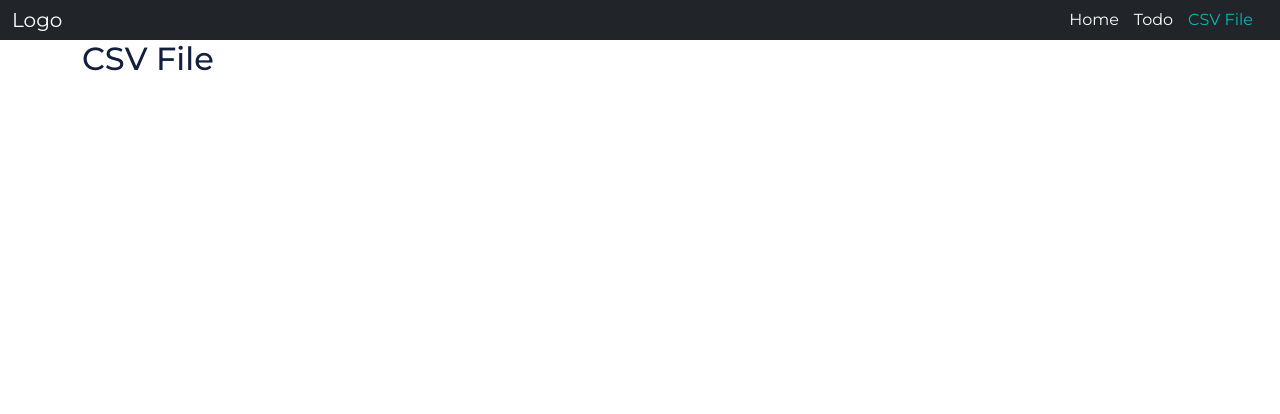
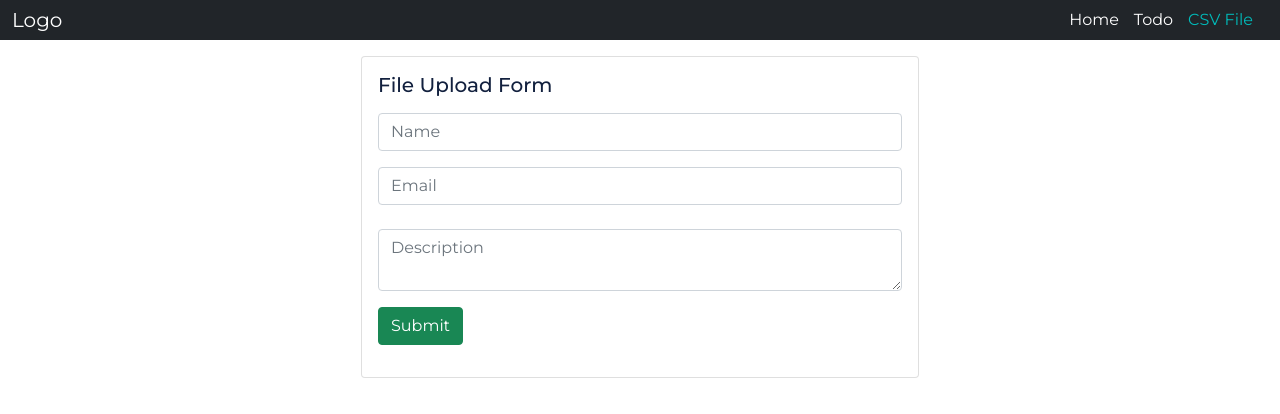
Before and after one commit to jakdev047/property-web, a React (Create React App) app: page /csv-file in a window 1280 px wide. Shown: the top 414 px of the page. Built offline with nearby package versions, Linux system fonts and the light colour scheme.

Commit message:
csv layout

```diff
--- /dev/null
+++ b/src/components/CsvForm.js
@@ -0,0 +1,57 @@
+import React, { } from 'react';
+import { Form, Formik } from 'formik';
+import * as Yup from 'yup';
+import FormikControl from '../components/FormikControl';
+
+const CsvForm = props => {
+    const initialValues = {
+        name: '',
+        email: '',
+        description: ''
+    }
+    const validationSchema = Yup.object({
+        name: Yup.string().required('name is required'),
+        email: Yup.string().email('Invalid Email Formate').required('Email is required'),
+        description: Yup.string().required('Description is required')
+    });
+    const onSubmit = (values, onSubmitProps) => {
+        onSubmitProps.setSubmitting(false);
+        onSubmitProps.resetForm();
+        console.log(values);
+    }
+    return (
+        <div>
+            <Formik
+                initialValues={initialValues}
+                validationSchema={validationSchema}
+                onSubmit={onSubmit}
+                enableReinitialize
+            >
+                {
+                    formik => {
+                        return (
+                            <Form>
+                                <div className="form-group my-3">
+                                    <FormikControl control="input" type="text" name="name" placeholder="Name " />
+                                </div>
+                                <div className="form-group">
+                                    <FormikControl control="input" type="email" name="email" placeholder="Email " />
+                                </div>
+                                <div className="form-group">
+                                    <FormikControl control="textarea" name="description" placeholder="Description " />
+                                </div>
+                                <div className="form-group my-3">
+                                    <button type="submit" className="btn btn-success" disabled={!formik.isValid || formik.isSubmitting}>
+                                        Submit
+                                    </button>
+                                </div>
+                            </Form>
+                        )
+                    }
+                }
+            </Formik>
+        </div>
+    )
+};
+
+export default CsvForm;
--- /dev/null
+++ b/src/components/FormController/Textarea.js
@@ -0,0 +1,16 @@
+import React from 'react';
+import { ErrorMessage, Field } from 'formik';
+import TextError from '../TextError';
+
+const Textarea = props => {
+    const { label,name,...rest } = props;
+    return (
+        <div>
+            <label htmlFor={name}>{label}</label>
+            <Field as='textarea' id={name} name={name} {...rest} className="form-control"/>
+            <ErrorMessage name={name} component={TextError} />
+        </div>
+    )
+}
+
+export default Textarea;
--- a/src/components/FormikControl.js
+++ b/src/components/FormikControl.js
@@ -1,5 +1,6 @@
 import React from 'react';
 import Input from "./FormController/Input";
+import Textarea from './FormController/Textarea';
 
 const FormikControl = props => {
 
@@ -8,6 +9,8 @@ const FormikControl = props => {
     switch (control) {
         case 'input':
             return <Input {...rest} />
+            case 'textarea':
+                return <Textarea {...rest} />
         default:
             return null;
     }
--- a/src/pages/CsvFile.js
+++ b/src/pages/CsvFile.js
@@ -1,9 +1,24 @@
 import React from 'react';
+import CsvForm from '../components/CsvForm';
 
 const CsvFile = () => {
     return (
-        <div className="container">
-            <h2>CSV File</h2>
+        <div className="container my-3">
+            <div className="offset-md-3 col-md-6">
+                <div className="card">
+                    <div className="card-body">
+                        <h5 className="card-title">File Upload Form</h5>
+                        <CsvForm />
+                        <ul className="list-group list-group-flush">
+                            {/* {
+                                todoObj && todoObj.map((itm, idx) => {
+                                    return <li key={idx} className="list-group-item">{itm?.todo}</li>
+                                })
+                            } */}
+                        </ul>
+                    </div>
+                </div>
+            </div>
         </div>
     )
 };
```
